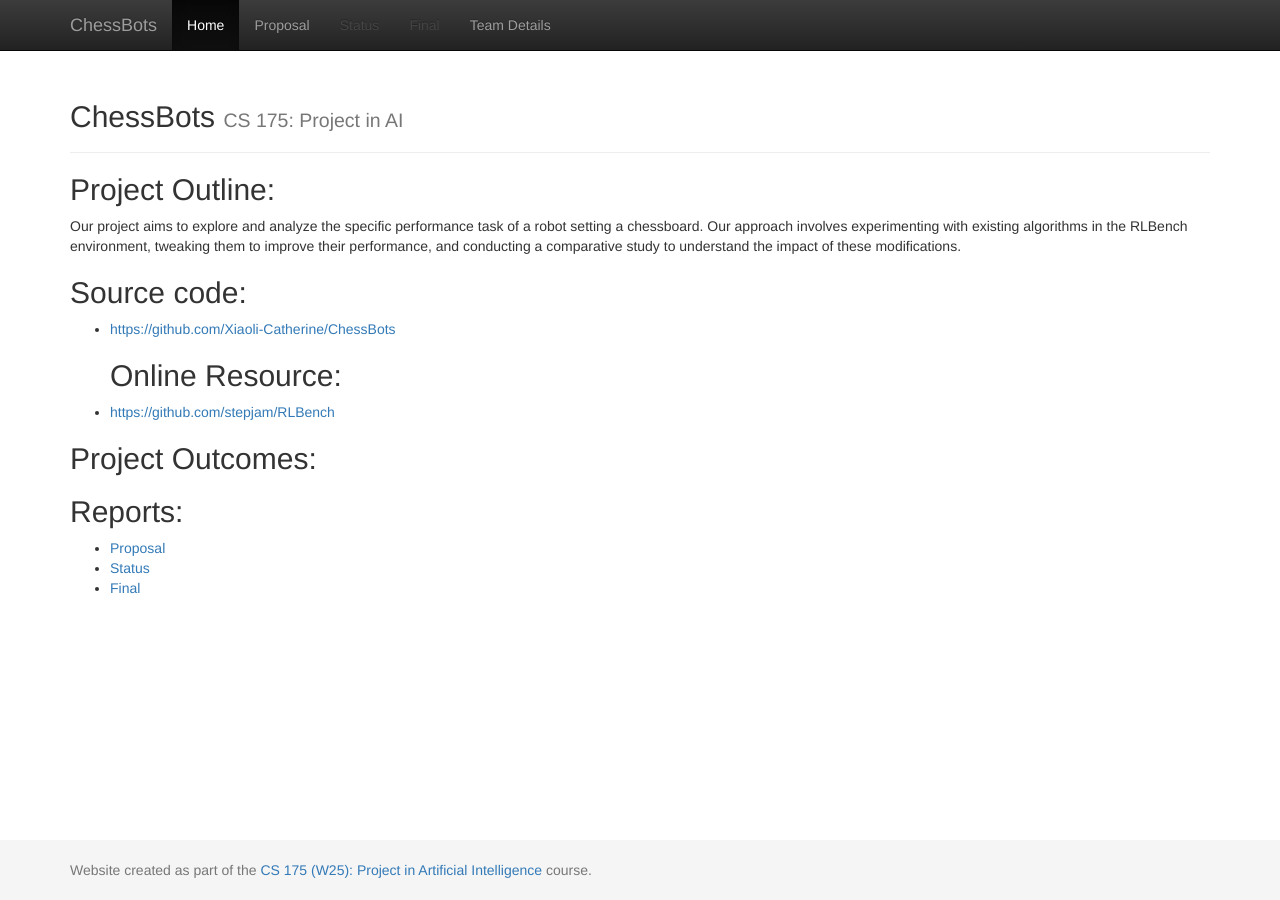
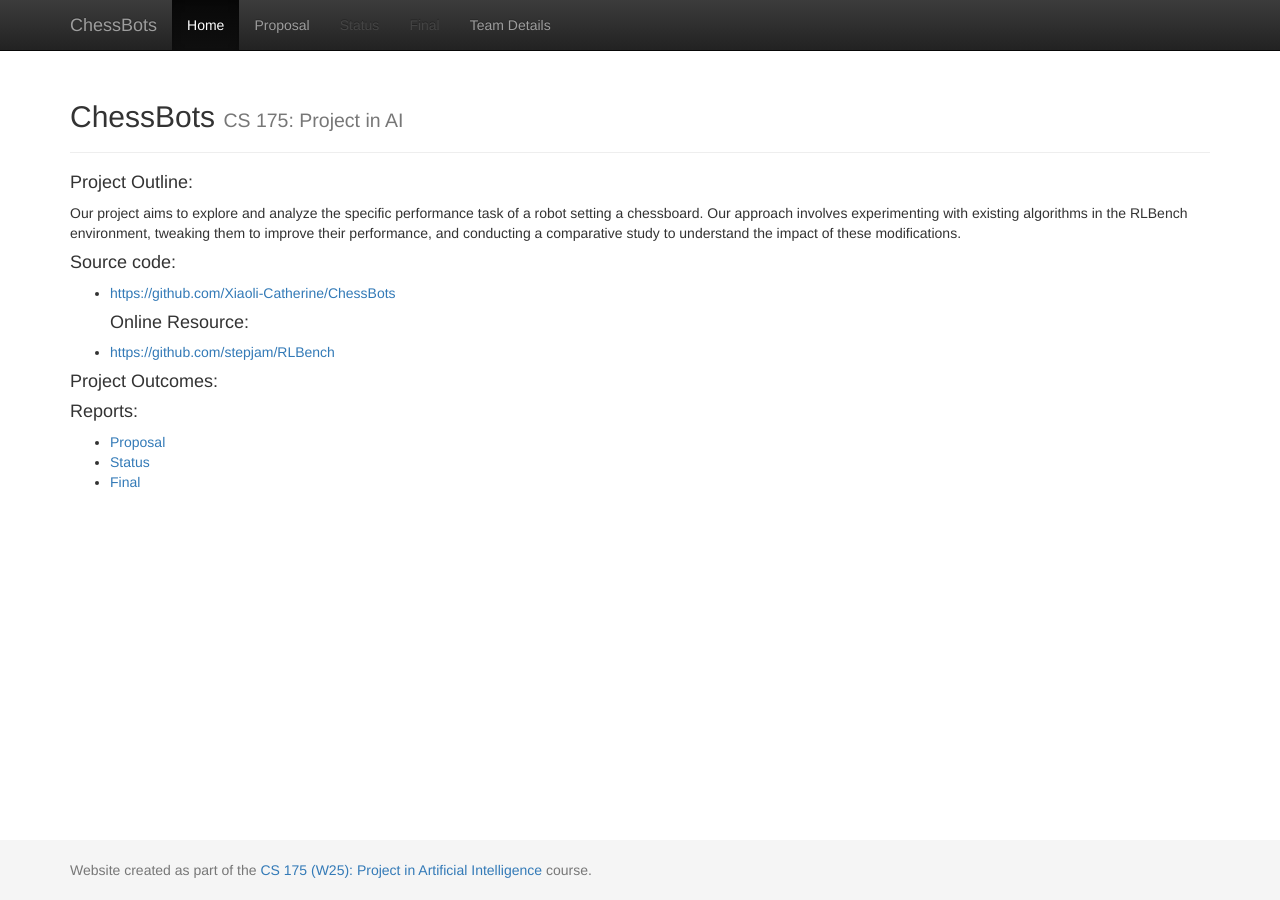
Before and after one commit to Xiaoli-Catherine/ChessBots, a Jekyll site: the page built from docs/index.md, in a window 1280 px wide. Built offline with Jekyll 4.4.1, drawn with Linux system fonts in a browser that asks for light colours.

```diff
--- a/docs/index.md
+++ b/docs/index.md
@@ -2,18 +2,18 @@
 layout: default
 title:  Home
 ---
-## Project Outline:
+#### Project Outline:
 
 Our project aims to explore and analyze the specific performance task of a robot setting a chessboard. Our approach involves experimenting with existing algorithms in the RLBench environment, tweaking them to improve their performance, and conducting a comparative study to understand the impact of these modifications.
 
-## Source code:
+#### Source code:
 - [https://github.com/Xiaoli-Catherine/ChessBots](https://github.com/Xiaoli-Catherine/ChessBots)
-## Online Resource:
+#### Online Resource:
 - [https://github.com/stepjam/RLBench](https://github.com/stepjam/RLBench)
 
-## Project Outcomes:
+#### Project Outcomes:
 
-## Reports:
+#### Reports:
 
 - [Proposal](proposal.html)
 - [Status](status.html)
```
